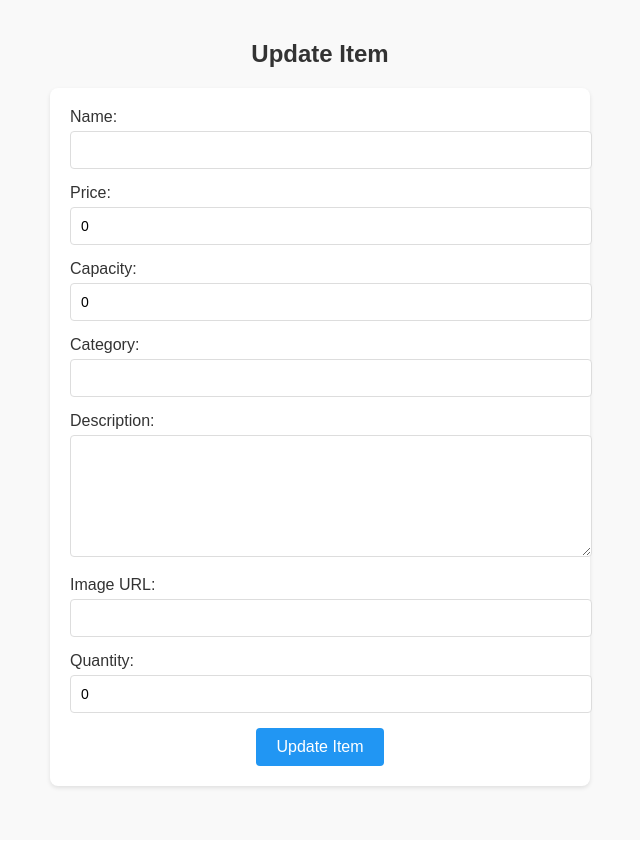
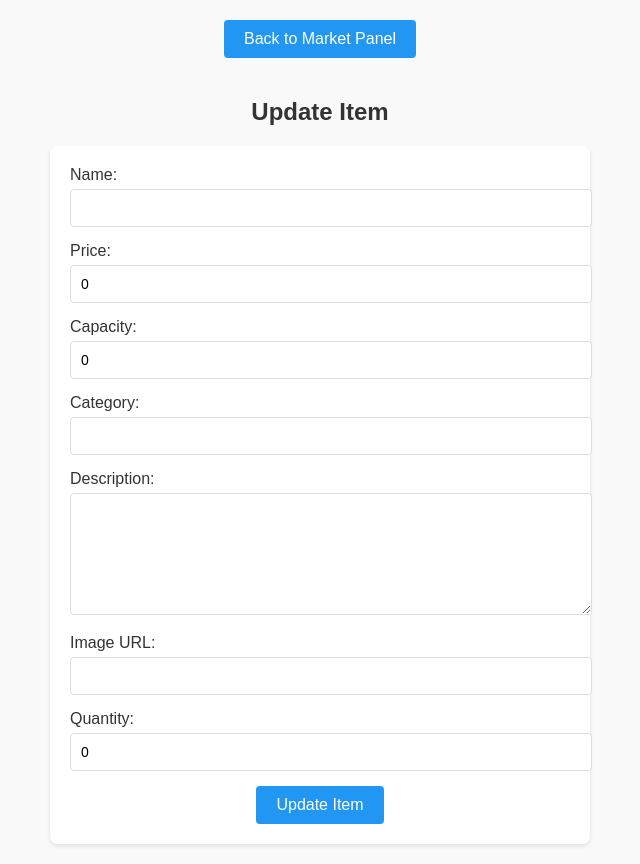
Before and after one commit to omar-albarakeh/Solar-IQ-React, a React (Create React App) app: page /update-item/1 in a window 1280 px wide. Shown: the whole page, without its empty margins (320-960 px from the left). Before the commit the page ends 840 px from the top, so only its background shows below. Built offline with nearby package versions, Linux system fonts and the light colour scheme; no server answers.

Commit message:
React <> tested tested

```diff
--- a/src/pages/market/UpdateItemForm.jsx
+++ b/src/pages/market/UpdateItemForm.jsx
@@ -49,6 +49,9 @@ const UpdateItemForm = () => {
 
   return (
     <div className="update-item-form-container">
+        <button onClick={() => navigate('/market-panel')} className="back-button">
+        Back to Market Panel
+      </button>
       <h2>Update Item</h2>
       <form onSubmit={handleSubmit}>
         <label>
@@ -80,6 +83,7 @@ const UpdateItemForm = () => {
           <input type="number" name="quantity" value={item.quantity} onChange={handleChange} />
         </label>
         <button type="submit">Update Item</button>
+
       </form>
     </div>
   );
```
